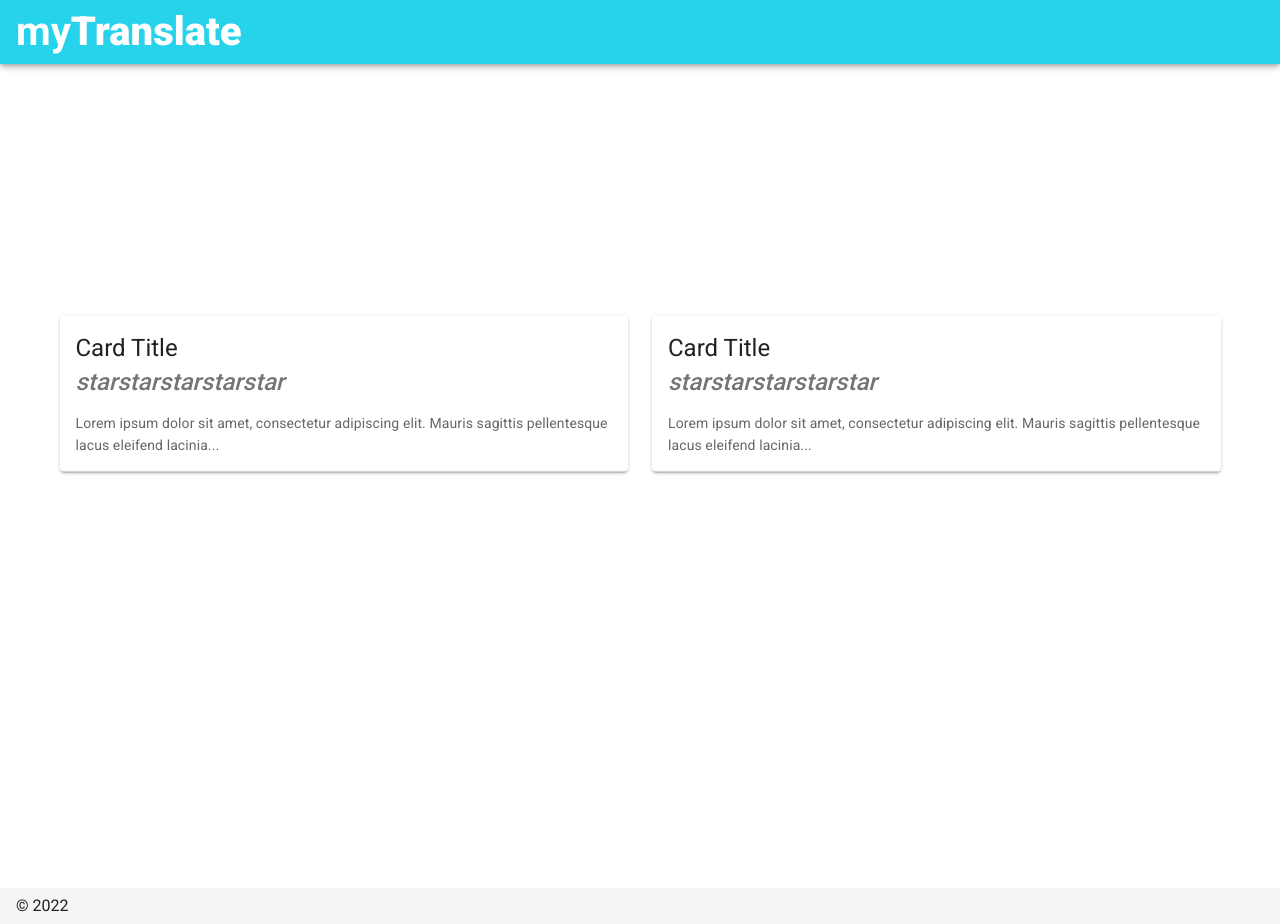
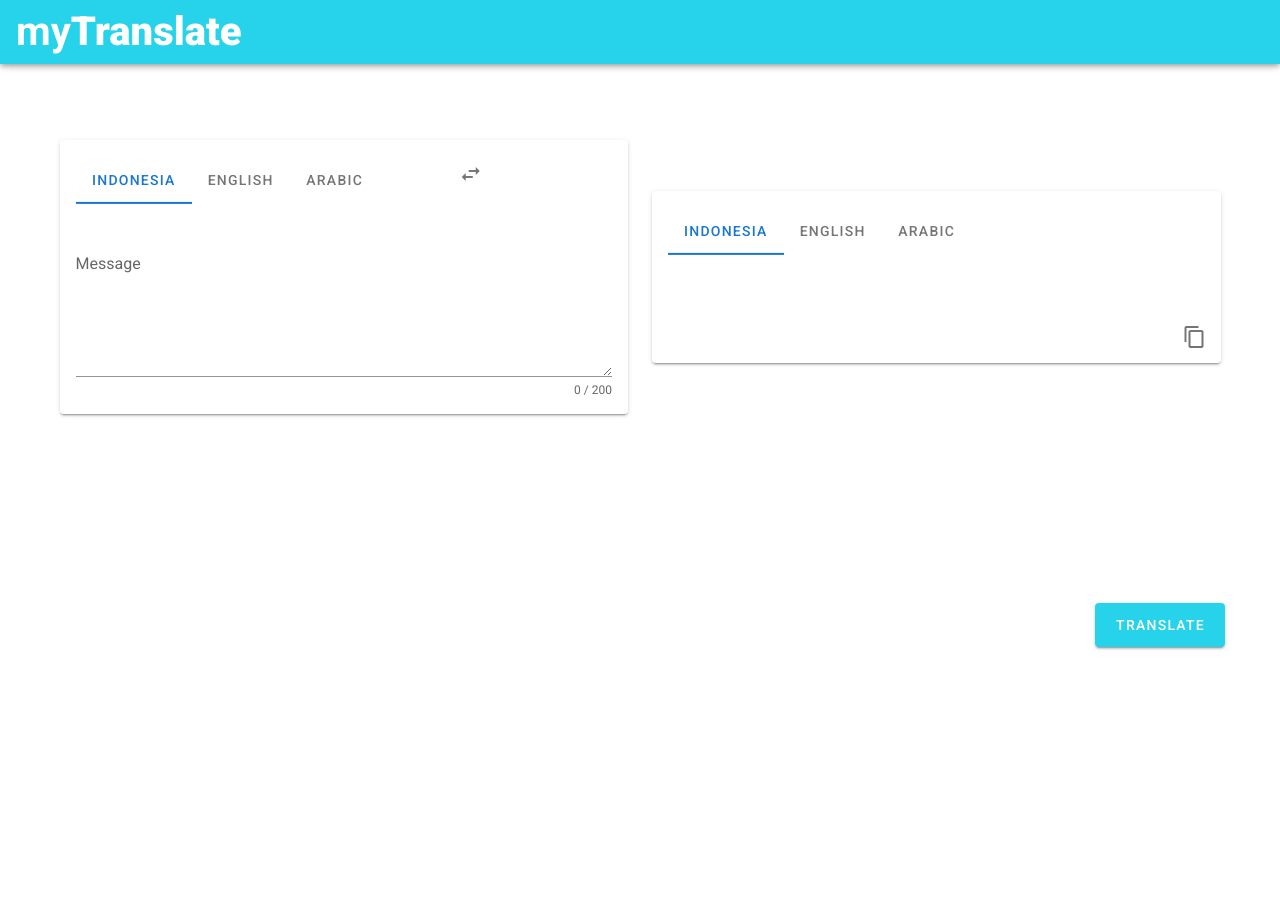
Before and after one commit to myTranslate/myTranslate-FE, a Nuxt app: page / in a window 1280 px wide. After the commit the page ends 888 px from the top, so only its background shows below. Built offline with nearby package versions, Linux system fonts and the light colour scheme.

Commit message:
update card

```diff
--- a/layouts/default.vue
+++ b/layouts/default.vue
@@ -14,12 +14,6 @@
         <Nuxt />
       </v-container>
     </v-main>
-    <v-footer
-      :absolute="!fixed"
-      app
-    >
-      <span>&copy; {{ new Date().getFullYear() }}</span>
-    </v-footer>
   </v-app>
 </template>
 
--- a/pages/index.vue
+++ b/pages/index.vue
@@ -6,19 +6,43 @@
         <v-card>
           <v-card-title primary-title>
             <div>
-              <h3 class="headline mb-0">Card Title</h3>
-              <div>
-                <v-icon>star</v-icon>
-                <v-icon>star</v-icon>
-                <v-icon>star</v-icon>
-                <v-icon>star</v-icon>
-                <v-icon>star</v-icon>
-              </div>
+              <v-row>
+                <v-col cols="15" md="10">
+                <template>
+                  <v-tabs>
+                    <v-tab
+                      v-for="item in languages"
+                      :key="item"
+                    >
+                      {{ item }}
+                    </v-tab>
+                  </v-tabs>
+                </template>
+                </v-col>
+                <v-col cols="15" md="1"><v-spacer></v-spacer></v-col>
+                <v-col cols="15" md="1">
+                <!-- button mdi switch -->
+                <v-btn
+                  v-if="languages.length > 1"
+                  @click="switchLanguage"
+                  icon
+                >
+                  <v-icon>mdi-swap-horizontal</v-icon>
+                </v-btn>
+                </v-col>
+              </v-row>
             </div>
           </v-card-title>
           <v-card-text>
-            Lorem ipsum dolor sit amet, consectetur adipiscing elit.
-            Mauris sagittis pellentesque lacus eleifend lacinia...
+            <!-- create text area -->
+            <v-textarea
+               v-model="text"
+                label="Message"
+                counter
+                maxlength="200"
+                full-width
+                single-line
+            ></v-textarea>
           </v-card-text>
         </v-card>
       </v-col>
@@ -26,31 +50,70 @@
         <v-card>
           <v-card-title primary-title>
             <div>
-              <h3 class="headline mb-0">Card Title</h3>
-              <div>
-                <v-icon>star</v-icon>
-                <v-icon>star</v-icon>
-                <v-icon>star</v-icon>
-                <v-icon>star</v-icon>
-                <v-icon>star</v-icon>
-              </div>
+              <v-tabs>
+                  <v-tab
+                    v-for="item in languages"
+                    :key="item"
+                  >
+                    {{ item }}
+                  </v-tab>
+                </v-tabs>
             </div>
           </v-card-title>
           <v-card-text>
-            Lorem ipsum dolor sit amet, consectetur adipiscing elit.
-            Mauris sagittis pellentesque lacus eleifend lacinia...
+            <v-container>
+              {{ text }}
+            </v-container>
           </v-card-text>
+          <!-- add copy button on right corner -->
+          <v-card-actions>
+            <v-spacer></v-spacer>
+            <v-btn
+              @click="copyText"
+              icon
+            >
+              <v-icon>mdi-content-copy</v-icon>
+            </v-btn>
+          </v-card-actions>
         </v-card>
       </v-col>
+    </v-row>
+    <!-- Create primary button on right corner with name Translate -->
+    <v-row>
+      <v-spacer></v-spacer>
+      <v-btn
+        @click="translate"
+        color="#27D3EB"
+        dark
+        large
+        class="ma-2"
+        right
+      >
+        Translate
+      </v-btn>
     </v-row>
   </v-app>
 </template>
 
 <script>
   export default {
-    data: () => ({
-      reveal: false,
-    }),
+    data () {
+      return{
+      languages : ['Indonesia', 'English', 'Arabic'],
+      selectedLanguage : 'Indonesia',
+      tobeTranslateLanguage : 'English',
+      text : '',
+    }
+    },
+    methods: {
+      switchLanguage: function() {
+        this.tobeTranslateLanguage = this.selectedLanguage;
+        this.selectedLanguage = this.languages[0];
+      },
+      copyText: function() {
+        navigator.clipboard.writeText(this.text);
+      }
+    }
   }
 </script>
 
@@ -61,4 +124,9 @@
   justify-content: center;
   transform: translate(0%, -10%);
 }
+.v-container {
+  height: 100%;
+  display: flex;
+  max-width: 500px;
+}
 </style>
```
